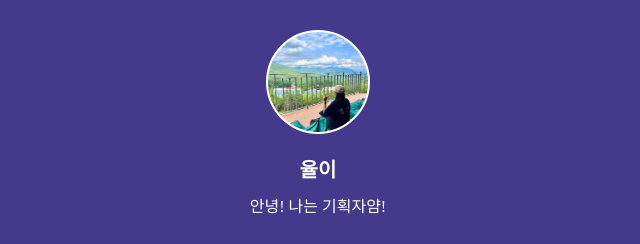
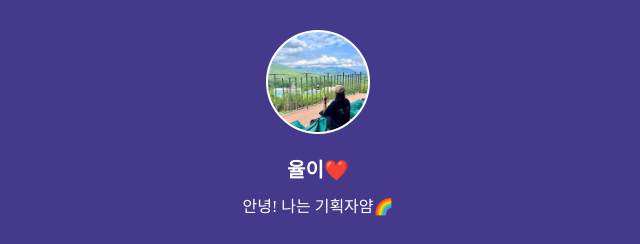
Before and after one commit to ura257/myPage, a plain HTML site: page index.html in a window 1280 px wide. Shown: the top 244 px of the page, without its empty margins (322-962 px from the left). Drawn offline with Linux system fonts and the light colour scheme; a web font is replaced by a local one.

Commit message:
Update index.html

```diff
--- a/index.html
+++ b/index.html
@@ -93,8 +93,8 @@
     <body>
         <div class="wrap">
             <div class="profile"></div>
-            <h1 class="main">율이</h1>
-            <p class="sub">안녕! 나는 기획자얌!</p>
+            <h1 class="main">율이❤️</h1>
+            <p class="sub">안녕! 나는 기획자얌🌈</p>
             <a target="_blank" href="https://www.instagram.com/ura257/">인스타그램</a>
             <a target="_blank" href="https://www.figma.com/file/ygguIA5UzLCjp8EyYOTeoZ/Untitled?node-id=0%3A1">Figma</a>
             <a target="_blank" href="https://github.com/ura257">Github</a>
```
